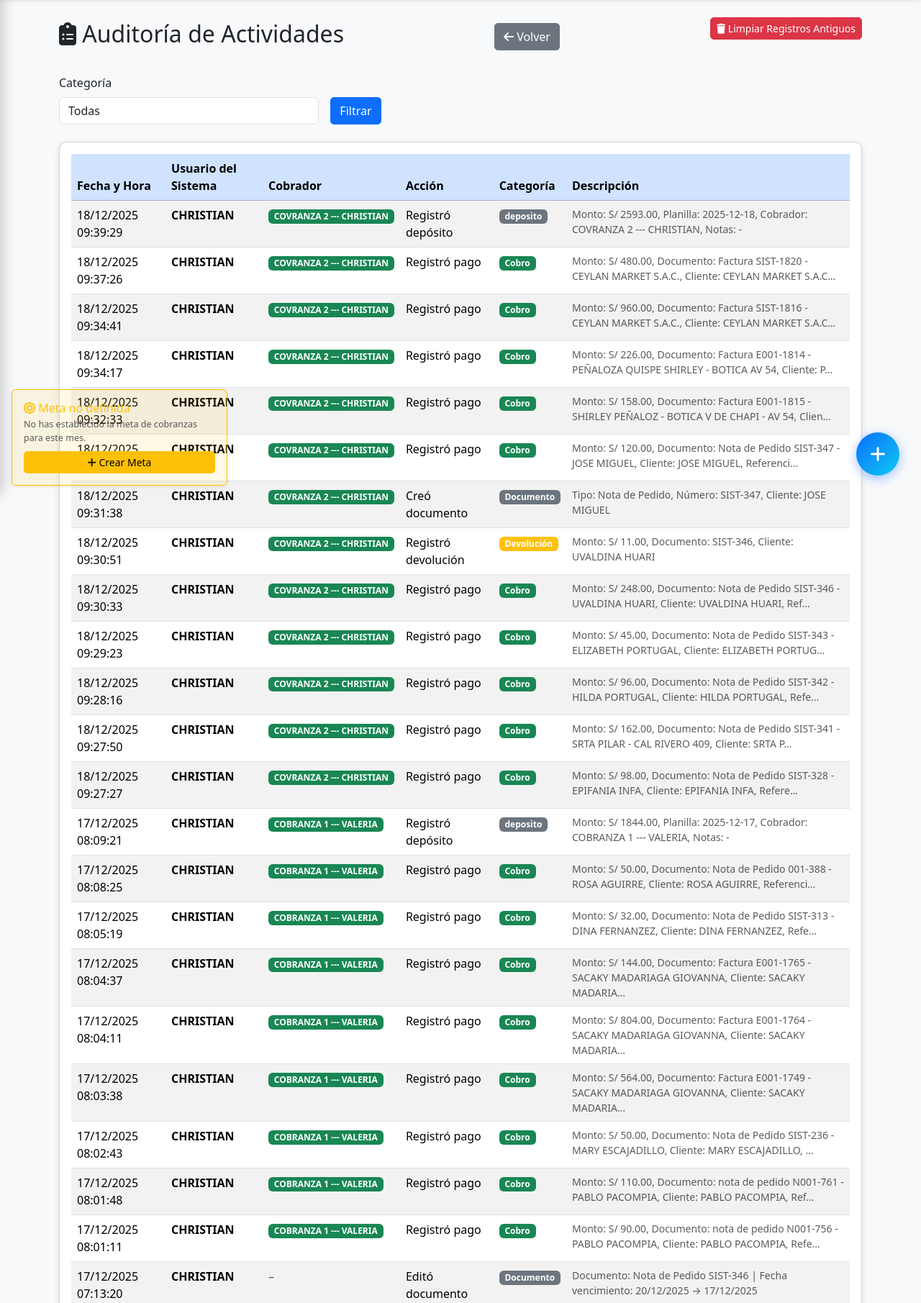
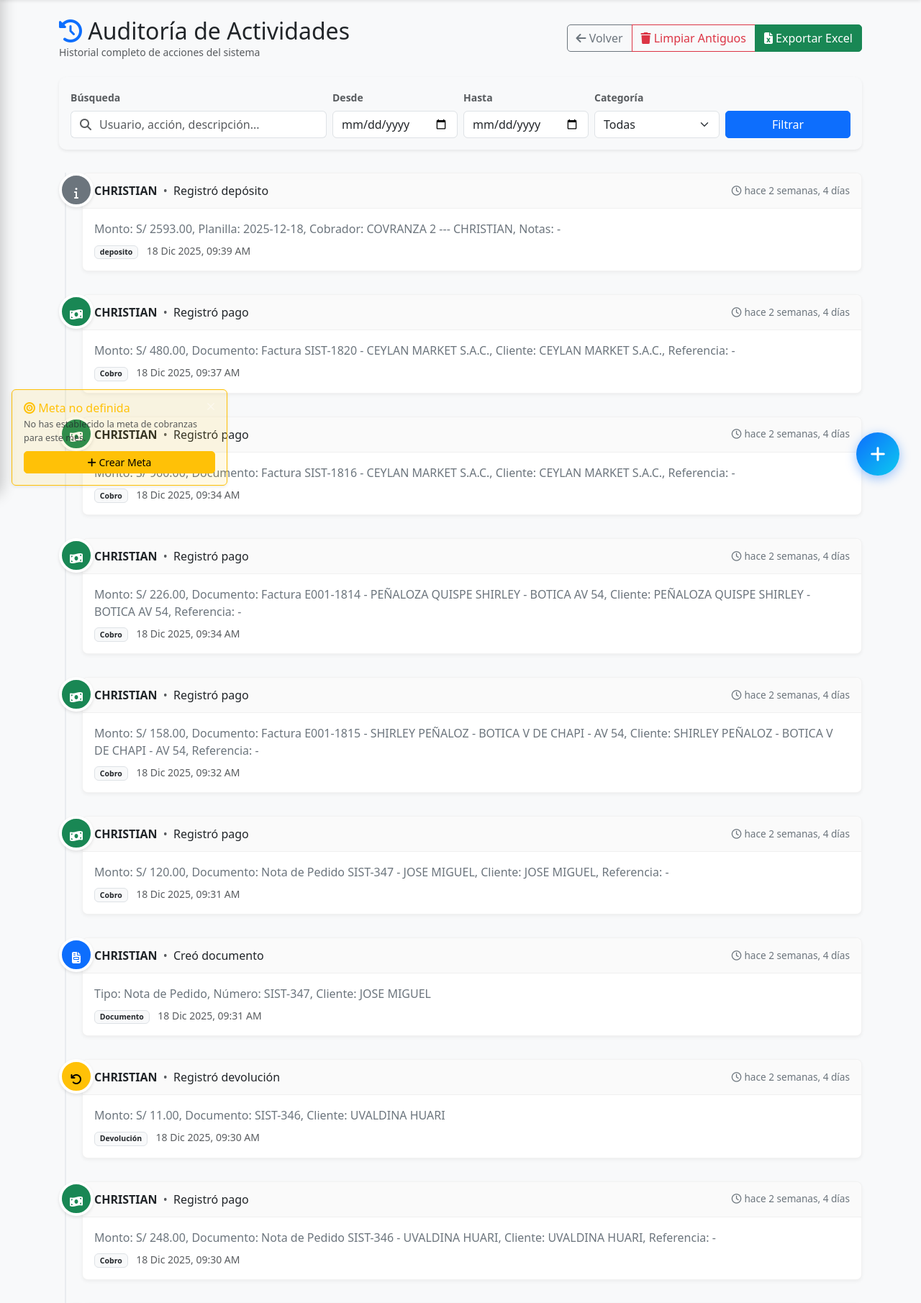
Before and after one commit to pantera3000/cobranzaV22, a Django app: page /clientes/log/ in a window 1280 px wide. Shown: the part 109-1920 px from the top of the page at 72% size. Run offline with Django 5.2, Linux system fonts and the light colour scheme; a user stored in the database is signed in; data comes from the database, SQL or seed files in the repository.

Commit message:
feat: Renovacion Auditoria Log (Timeline, Excel) y detalle correlativo en log

```diff
--- a/clientes/templates/clientes/log_actividad.html
+++ b/clientes/templates/clientes/log_actividad.html
@@ -1,62 +1,133 @@
 {% extends 'base.html' %}
+{% load humanize %}
 
 {% block title %}Auditoría de Actividades{% endblock %}
 
+{% block extra_css %}
+<style>
+    /* Estilos Timeline */
+    .timeline {
+        position: relative;
+        padding-left: 2rem;
+        margin-top: 2rem;
+    }
+    .timeline::before {
+        content: '';
+        position: absolute;
+        left: 0.5rem;
+        top: 0;
+        bottom: 0;
+        width: 2px;
+        background: #e9ecef;
+    }
+    .timeline-item {
+        position: relative;
+        margin-bottom: 2rem;
+    }
+    .timeline-icon {
+        position: absolute;
+        left: -2rem;
+        top: 0;
+        width: 3rem;
+        height: 3rem;
+        border-radius: 50%;
+        text-align: center;
+        line-height: 3rem;
+        color: white;
+        background: #6c757d;
+        border: 4px solid #fff;
+        z-index: 1;
+        box-shadow: 0 2px 4px rgba(0,0,0,0.1);
+    }
+    /* Colores por Categoría */
+    .cat-cobro { background-color: #198754 !important; } /* Success */
+    .cat-cliente { background-color: #0dcaf0 !important; } /* Info */
+    .cat-documento { background-color: #0d6efd !important; } /* Primary */
+    .cat-devolucion { background-color: #ffc107 !important; color: #000 !important; } /* Warning */
+    .cat-reporte { background-color: #6610f2 !important; } /* Indigo */
+    .cat-delete { background-color: #dc3545 !important; } /* Danger (si hay acción eliminar) */
+
+    .timeline-content {
+        background: #fff;
+        border-radius: 0.5rem;
+        box-shadow: 0 2px 5px rgba(0,0,0,0.05);
+        border: 1px solid rgba(0,0,0,0.05);
+        transition: transform 0.2s;
+    }
+    .timeline-content:hover {
+        transform: translateY(-2px);
+        box-shadow: 0 4px 10px rgba(0,0,0,0.1);
+    }
+    .timeline-header {
+        display: flex;
+        justify-content: space-between;
+        align-items: center;
+        padding: 0.75rem 1rem;
+        border-bottom: 1px solid #f0f0f0;
+        background: #fafafa;
+        border-radius: 0.5rem 0.5rem 0 0;
+    }
+    .timeline-time {
+        font-size: 0.85rem;
+        color: #6c757d;
+    }
+    .timeline-body {
+        padding: 1rem;
+    }
+</style>
+{% endblock %}
+
 {% block content %}
-<div class="d-flex justify-content-between align-items-center mb-4">
-    <h2><i class="fas fa-clipboard-list"></i> Auditoría de Actividades</h2>
-    <a href="{% url 'clientes:cliente_list' %}" class="btn btn-secondary">
+<div class="row mb-4 align-items-center">
+    <div class="col-md-6">
+        <h2 class="mb-0"><i class="fas fa-history text-primary"></i> Auditoría de Actividades</h2>
+        <p class="text-muted small mb-0">Historial completo de acciones del sistema</p>
+    </div>
+    <div class="col-md-6 text-md-end mt-3 mt-md-0">
+        <div class="btn-group">
+            <a href="{% url 'clientes:cliente_list' %}" class="btn btn-outline-secondary">
                 <i class="fas fa-arrow-left"></i> Volver
             </a>
-
-    <!-- En log_actividad.html, justo debajo del botón "Volver" -->
-    <!-- Botón para limpiar logs antiguos (solo admin) -->
             {% if user.is_superuser %}
-    <div class="mb-4 text-end">
-        <button type="button" class="btn btn-danger btn-sm" data-bs-toggle="modal" data-bs-target="#confirmarLimpiarLog">
-            <i class="fas fa-trash"></i> Limpiar Registros Antiguos
+            <button type="button" class="btn btn-outline-danger" data-bs-toggle="modal" data-bs-target="#confirmarLimpiarLog">
+                <i class="fas fa-trash"></i> Limpiar Antiguos
             </button>
-    </div>
-
-    <!-- Modal de confirmación -->
-    <div class="modal fade" id="confirmarLimpiarLog" tabindex="-1" aria-hidden="true">
-        <div class="modal-dialog">
-            <div class="modal-content">
-                <div class="modal-header">
-                    <h5 class="modal-title text-danger"><i class="fas fa-exclamation-triangle"></i> Limpiar Logs Antiguos</h5>
-                    <button type="button" class="btn-close" data-bs-dismiss="modal"></button>
-                </div>
-                <div class="modal-body">
-                    <p>¿Deseas eliminar los registros del log <strong>anteriores a</strong>?</p>
-                    <form method="post" action="{% url 'clientes:limpiar_log' %}">
-                        {% csrf_token %}
-                        <div class="mb-3">
-                            <select name="meses" class="form-select" required>
-                                <option value="3">3 meses</option>
-                                <option value="6" selected>6 meses</option>
-                                <option value="12">12 meses</option>
-                            </select>
-                        </div>
-                </div>
-                <div class="modal-footer">
-                    <button type="button" class="btn btn-secondary" data-bs-dismiss="modal">Cancelar</button>
-                    <button type="submit" class="btn btn-danger">Sí, Limpiar</button>
-                    </form>
+            {% endif %}
+            <a href="{% url 'clientes:log_export_excel' %}?{{ request.GET.urlencode }}" class="btn btn-success">
+                <i class="fas fa-file-excel"></i> Exportar Excel
+            </a>
         </div>
     </div>
 </div>
+
+<!-- Filtros Avanzados -->
+<div class="card border-0 shadow-sm mb-4 bg-light">
+    <div class="card-body p-3">
+        <form method="get" class="row g-2 align-items-end">
+            <!-- Buscador -->
+            <div class="col-md-4">
+                <label class="form-label small fw-bold text-muted">Búsqueda</label>
+                <div class="input-group">
+                    <span class="input-group-text bg-white border-end-0"><i class="fas fa-search text-muted"></i></span>
+                    <input type="text" name="q" class="form-control border-start-0 ps-0"
+                           placeholder="Usuario, acción, descripción..." value="{{ query }}">
                 </div>
-    {% endif %}
-
-
             </div>
 
-<!-- Filtros -->
-<form method="get" class="mb-4">
-    <div class="row g-3 align-items-end">
-        <div class="col-md-4">
-            <label class="form-label">Categoría</label>
-            <select name="categoria" class="form-control">
+            <!-- Fechas -->
+            <div class="col-6 col-md-2">
+                <label class="form-label small fw-bold text-muted">Desde</label>
+                <input type="date" name="fecha_desde" class="form-control" value="{{ fecha_desde }}">
+            </div>
+            <div class="col-6 col-md-2">
+                <label class="form-label small fw-bold text-muted">Hasta</label>
+                <input type="date" name="fecha_hasta" class="form-control" value="{{ fecha_hasta }}">
+            </div>
+
+            <!-- Categoría -->
+            <div class="col-md-2">
+                <label class="form-label small fw-bold text-muted">Categoría</label>
+                <select name="categoria" class="form-select">
                     <option value="">Todas</option>
                     {% for value, display in categorias %}
                     <option value="{{ value }}" {% if categoria == value %}selected{% endif %}>
@@ -65,123 +136,144 @@
                     {% endfor %}
                 </select>
             </div>
-        <div class="col-md-2">
-            <button type="submit" class="btn btn-primary">Filtrar</button>
+
+            <!-- Botones -->
+            <div class="col-md-2 d-grid gap-2">
+                <button type="submit" class="btn btn-primary text-white">
+                    Filtrar
+                </button>
+                {% if query or fecha_desde or fecha_hasta or categoria %}
+                <a href="{% url 'clientes:log_actividad' %}" class="btn btn-outline-secondary text-dark" style="text-decoration: none;">
+                    <i class="fas fa-times"></i> Limpiar
+                </a>
+                {% endif %}
+            </div>
+        </form>
     </div>
 </div>
-</form>
 
-<!-- Tabla -->
-<div class="card">
-    <div class="card-body">
-        <div class="table-responsive">
-            <table class="table table-striped table-hover">
-                <thead class="table-primary">
-                    <tr>
-                        <th>Fecha y Hora</th>
-                        <th>Usuario del Sistema</th>  <!-- 👈 Solo usuarios (auth.User) -->
-                        <th>Cobrador</th>             <!-- 👈 Solo cobradores (modelo Cobrador) -->
-                        <th>Acción</th>
-                        <th>Categoría</th>
-                        <th>Descripción</th>
-                    </tr>
-                </thead>
-                <tbody>
+<!-- Timeline -->
+<div class="timeline">
     {% for log in page_obj %}
-                    <tr>
-                        <td>{{ log.fecha|date:"d/m/Y H:i:s" }}</td>
+    <div class="timeline-item">
+        <!-- Ícono Dinámico -->
+        <div class="timeline-icon
+            {% if log.categoria == 'cliente' %}cat-cliente
+            {% elif log.categoria == 'cobro' %}cat-cobro
+            {% elif log.categoria == 'devolucion' %}cat-devolucion
+            {% elif log.categoria == 'reporte' %}cat-reporte
+            {% elif log.categoria == 'documento' %}cat-documento
+            {% elif 'Eliminó' in log.accion %}cat-delete
+            {% endif %}">
 
-                        <!-- Usuario (auth.User) -->
-                        <!-- Usuario (auth.User) -->
-                        <td>
+            {% if log.categoria == 'cliente' %}<i class="fas fa-user"></i>
+            {% elif log.categoria == 'cobro' %}<i class="fas fa-money-bill-wave"></i>
+            {% elif log.categoria == 'devolucion' %}<i class="fas fa-undo"></i>
+            {% elif log.categoria == 'reporte' %}<i class="fas fa-chart-line"></i>
+            {% elif log.categoria == 'documento' %}<i class="fas fa-file-invoice"></i>
+            {% elif 'Eliminó' in log.accion %}<i class="fas fa-trash"></i>
+            {% else %}<i class="fas fa-info"></i>
+            {% endif %}
+        </div>
+
+        <div class="timeline-content">
+            <div class="timeline-header">
+                <div>
+                    <strong>
                         {% if log.usuario %}
-                                <strong>{{ log.usuario.username }}</strong>
+                            {{ log.usuario.username }}
                         {% elif log.cobrador %}
-                                <span class="text-muted">–</span>
+                            <span class="text-success">{{ log.cobrador.nombre }}</span>
                         {% else %}
                             Sistema
                         {% endif %}
-                        </td>
-
-                        <!-- Cobrador (modelo Cobrador) -->
-                        <!-- Cobrador -->
-                        <td>
-                            {% if log.cobrador %}
-                                <span class="badge bg-success">{{ log.cobrador.nombre }}</span>
-                            {% elif log.usuario %}
-                                <span class="text-muted">–</span>
-                            {% else %}
-                                <span class="text-muted">–</span>
+                    </strong>
+                    <span class="text-muted mx-1">&bull;</span>
+                    {{ log.accion }}
+                </div>
+                <div class="timeline-time" title="{{ log.fecha|date:'d/m/Y H:i:s' }}">
+                    <i class="far fa-clock me-1"></i>{{ log.fecha|naturaltime }}
+                </div>
+            </div>
+            <div class="timeline-body">
+                <p class="mb-0 text-secondary">
+                    {{ log.descripcion|linebreaksbr }}
+                </p>
+                <div class="mt-2 text-muted small">
+                    <span class="badge bg-light text-dark border">{{ log.get_categoria_display }}</span>
+                    <span class="ms-2">{{ log.fecha|date:"d M Y, h:i A" }}</span>
+                </div>
+            </div>
+        </div>
+    </div>
+    {% empty %}
+    <div class="text-center py-5">
+        <div class="display-4 text-muted mb-3"><i class="fas fa-search"></i></div>
+        <h4 class="text-muted">No se encontraron actividades</h4>
+        <p class="text-muted">Prueba ajustando los filtros de búsqueda.</p>
+        {% if query or fecha_desde or fecha_hasta or categoria %}
+            <a href="{% url 'clientes:log_actividad' %}" class="btn btn-outline-primary">Limpiar Filtros</a>
         {% endif %}
-                        </td>
-
-                        <td>{{ log.accion }}</td>
-
-                        <td>
-                            <span class="badge
-                                {% if log.categoria == 'cliente' %}bg-info
-                                {% elif log.categoria == 'cobro' %}bg-success
-                                {% elif log.categoria == 'devolucion' %}bg-warning
-                                {% elif log.categoria == 'reporte' %}bg-primary
-                                {% else %}bg-secondary{% endif %}">
-                                {{ log.get_categoria_display }}
-                            </span>
-                        </td>
-
-                        <td class="text-muted small">{{ log.descripcion|truncatechars:100 }}</td>
-                    </tr>
-                    {% empty %}
-                    <tr>
-                        <td colspan="6" class="text-center">No hay registros de actividad.</td>
-                    </tr>
+    </div>
     {% endfor %}
-                </tbody>
-            </table>
 </div>
 
-        <!-- Paginación -->
-        <!-- Paginación -->
+<!-- Paginación Modernizada -->
 {% if page_obj.has_other_pages %}
-        <nav class="mt-3">
+<nav class="mt-4 mb-5">
     <ul class="pagination justify-content-center">
-                <!-- Botón "Anterior" -->
         {% if page_obj.has_previous %}
         <li class="page-item">
-                    <a class="page-link" href="?page={{ page_obj.previous_page_number }}{% if categoria %}&categoria={{ categoria }}{% endif %}">
-                        &laquo;
-                    </a>
-                </li>
-                {% else %}
-                <li class="page-item disabled"><span class="page-link">&laquo;</span></li>
-                {% endif %}
-
-                <!-- Números de página -->
-                {% for num in page_obj.paginator.page_range %}
-                    {% if page_obj.number == num %}
-                        <li class="page-item active"><span class="page-link">{{ num }}</span></li>
-                    {% else %}
-                        <li class="page-item">
-                            <a class="page-link" href="?page={{ num }}{% if categoria %}&categoria={{ categoria }}{% endif %}">
-                                {{ num }}
+            <a class="page-link shadow-sm border-0" href="?page={{ page_obj.previous_page_number }}&{{ request.GET.urlencode|cut:'page=' }}">
+                <i class="fas fa-chevron-left"></i>
             </a>
         </li>
         {% endif %}
-                {% endfor %}
 
-                <!-- Botón "Siguiente" -->
+        <li class="page-item disabled">
+            <span class="page-link border-0 bg-transparent text-muted">
+                Página {{ page_obj.number }} de {{ page_obj.paginator.num_pages }}
+            </span>
+        </li>
+
         {% if page_obj.has_next %}
         <li class="page-item">
-                    <a class="page-link" href="?page={{ page_obj.next_page_number }}{% if categoria %}&categoria={{ categoria }}{% endif %}">
-                        &raquo;
+            <a class="page-link shadow-sm border-0" href="?page={{ page_obj.next_page_number }}&{{ request.GET.urlencode|cut:'page=' }}">
+                <i class="fas fa-chevron-right"></i>
             </a>
         </li>
-                {% else %}
-                <li class="page-item disabled"><span class="page-link">&raquo;</span></li>
         {% endif %}
     </ul>
 </nav>
 {% endif %}
+
+<!-- Modal Limpiar (Mantener funcionalidad admin) -->
+{% if user.is_superuser %}
+<div class="modal fade" id="confirmarLimpiarLog" tabindex="-1">
+    <div class="modal-dialog">
+        <div class="modal-content border-0 shadow">
+            <div class="modal-header bg-danger text-white">
+                <h5 class="modal-title"><i class="fas fa-trash-alt"></i> Limpiar Historial</h5>
+                <button type="button" class="btn-close btn-close-white" data-bs-dismiss="modal"></button>
+            </div>
+            <div class="modal-body">
+                <p>Esta acción eliminará registros antiguos permanentemente para liberar espacio.</p>
+                <form method="post" action="{% url 'clientes:limpiar_log' %}">
+                    {% csrf_token %}
+                    <label class="form-label">Eliminar registros más antiguos de:</label>
+                    <select name="meses" class="form-select mb-3">
+                        <option value="3">3 meses</option>
+                        <option value="6" selected>6 meses</option>
+                        <option value="12">1 año</option>
+                    </select>
+                    <div class="d-grid">
+                        <button type="submit" class="btn btn-danger">Confirmar Limpieza</button>
+                    </div>
+                </form>
             </div>
         </div>
+    </div>
+</div>
+{% endif %}
 
 {% endblock %}
--- a/clientes/urls.py
+++ b/clientes/urls.py
@@ -16,6 +16,7 @@ urlpatterns = [
     path('config/', views.empresa_config, name='empresa_config'),
 
     path('log/limpiar/', views.limpiar_log, name='limpiar_log'),
+    path('log/exportar-excel/', views.log_export_excel, name='log_export_excel'),
 
 
     path('descargar-plantilla-clientes/', views.descargar_plantilla_clientes_excel, name='descargar_plantilla_excel'),
--- a/clientes/views.py
+++ b/clientes/views.py
@@ -186,25 +186,121 @@ def empresa_config(request):
 
 @permission_required('clientes.view_logactividad', raise_exception=True)
 def log_actividad(request):
-    # Obtener logs de los últimos 30 días (ajusta según necesidad)
-    fecha_inicio = timezone.now() - timedelta(days=30)
-    logs = LogActividad.objects.filter(fecha__gte=fecha_inicio).select_related('usuario', 'cobrador').order_by('-fecha')
+    # === 1. Obtener filtros ===
+    query = request.GET.get('q', '').strip()
+    fecha_desde = request.GET.get('fecha_desde', '')
+    fecha_hasta = request.GET.get('fecha_hasta', '')
+    categoria = request.GET.get('categoria', '')
 
-    # Filtro por categoría
-    categoria = request.GET.get('categoria')
+    logs = LogActividad.objects.select_related('usuario', 'cobrador').order_by('-fecha')
+
+    # === 2. Aplicar Filtros ===
+
+    # Búsqueda general
+    if query:
+        logs = logs.filter(
+            Q(usuario__username__icontains=query) |
+            Q(descripcion__icontains=query) |
+            Q(accion__icontains=query) |
+            Q(cobrador__nombre__icontains=query)
+        )
+
+    # Filtro por Categoría
     if categoria:
         logs = logs.filter(categoria=categoria)
 
-    # Paginación
-    paginator = Paginator(logs, 25)  # 25 por página
+    # Filtro por Fecha
+    if fecha_desde:
+        logs = logs.filter(fecha__date__gte=fecha_desde)
+
+    if fecha_hasta:
+        logs = logs.filter(fecha__date__lte=fecha_hasta)
+
+    # ⚠️ Si NO hay filtro de fecha, mostramos solo los últimos 30 días para evitar carga masiva
+    if not fecha_desde and not fecha_hasta and not query:
+        fecha_inicio_default = timezone.now() - timedelta(days=30)
+        logs = logs.filter(fecha__gte=fecha_inicio_default)
+
+    # === 3. Paginación ===
+    paginator = Paginator(logs, 50)  # Aumenté a 50 por página para timeline
     page_number = request.GET.get('page')
     page_obj = paginator.get_page(page_number)
 
-    return render(request, 'clientes/log_actividad.html', {
+    context = {
         'page_obj': page_obj,
         'categoria': categoria,
         'categorias': LogActividad.CATEGORIA_OPCIONES,
-    })
+        'query': query,
+        'fecha_desde': fecha_desde,
+        'fecha_hasta': fecha_hasta,
+    }
+    return render(request, 'clientes/log_actividad.html', context)
+
+
+@permission_required('clientes.view_logactividad', raise_exception=True)
+def log_export_excel(request):
+    """Exporta el log de actividades filtrado a Excel"""
+    # === 1. Obtener filtros (Misma lógica) ===
+    query = request.GET.get('q', '').strip()
+    fecha_desde = request.GET.get('fecha_desde', '')
+    fecha_hasta = request.GET.get('fecha_hasta', '')
+    categoria = request.GET.get('categoria', '')
+
+    logs = LogActividad.objects.select_related('usuario', 'cobrador').order_by('-fecha')
+
+    if query:
+        logs = logs.filter(
+            Q(usuario__username__icontains=query) |
+            Q(descripcion__icontains=query) |
+            Q(accion__icontains=query) |
+            Q(cobrador__nombre__icontains=query)
+        )
+    if categoria:
+        logs = logs.filter(categoria=categoria)
+    if fecha_desde:
+        logs = logs.filter(fecha__date__gte=fecha_desde)
+    if fecha_hasta:
+        logs = logs.filter(fecha__date__lte=fecha_hasta)
+
+    # Nota: En exportación NO limitamos a 30 días si no hay filtro,
+    # pero podríamos poner un límite de registros (ej: 5000) si fuera necesario.
+    # Por ahora exportamos todo lo que coincida.
+
+    # === 2. Generar Excel ===
+    wb = Workbook()
+    ws = wb.active
+    ws.title = "Auditoría"
+
+    # Encabezados
+    headers = ["Fecha", "Hora", "Usuario / Cobrador", "Acción", "Categoría", "Descripción"]
+    ws.append(headers)
+
+    # Estilo negrita para cabecera
+    for cell in ws[1]:
+        cell.font = Font(bold=True)
+
+    for log in logs:
+        # Determinar quién realizó la acción
+        responsable = log.usuario.username if log.usuario else (log.cobrador.nombre if log.cobrador else "Sistema")
+
+        # Fecha local (ajustar si es necesario, pero django suele manejarlo)
+        fecha_local = timezone.localtime(log.fecha)
+
+        ws.append([
+            fecha_local.strftime('%d/%m/%Y'),
+            fecha_local.strftime('%H:%M:%S'),
+            responsable,
+            log.accion,
+            log.get_categoria_display(),
+            log.descripcion
+        ])
+
+    # === 3. Respuesta HTTP ===
+    response = HttpResponse(content_type='application/vnd.openxmlformats-officedocument.spreadsheetml.sheet')
+    filename = f"auditoria_{timezone.now().strftime('%Y%m%d_%H%M')}.xlsx"
+    response['Content-Disposition'] = f'attachment; filename="{filename}"'
+    wb.save(response)
+    return response
 
 
 def cliente_list(request):
--- a/cobros/views.py
+++ b/cobros/views.py
@@ -405,7 +405,7 @@ def cobro_create(request):
                     cobrador=cobro.cobrador,
                     categoria='cobro',
                     accion='Registró pago',
-                    descripcion=f"Monto: S/ {cobro.monto:,.2f}, Documento: {documento}, Cliente: {documento.cliente.nombre}, Referencia: {cobro.referencia or '-'}"
+                    descripcion=f"Monto: S/ {cobro.monto:,.2f}, Correlativo: {cobro.correlativo}, Documento: {documento}, Cliente: {documento.cliente.nombre}, Referencia: {cobro.referencia or '-'}"
                 )
 
                 messages.success(
@@ -858,7 +858,7 @@ def registrar_pagos_multiple(request):
                     cobrador=cobrador,
                     categoria='cobro',
                     accion='Registró pago múltiple',
-                    descripcion=f"Referencia: {referencia}, Total: S/ {total_registrado:.2f}, {len(pago_keys)} documentos, Notas: {notas or '-'}"
+                    descripcion=f"Referencia: {referencia}, Total: S/ {total_registrado:.2f}, {len(pago_keys)} documentos, Notas: {notas or '-'}, Rango Correlativos: {generar_correlativo(fecha=fecha_pago)[:-5]}..."
                 )
             except Exception as log_error:
                 print(f"❌ Error al registrar log: {log_error}")
--- a/cuentas_por_cobrar/settings.py
+++ b/cuentas_por_cobrar/settings.py
@@ -50,6 +50,7 @@ INSTALLED_APPS = [
 
     'crispy_forms',  # 👈 Para Bootstrap en formularios
     'crispy_bootstrap5',
+    'django.contrib.humanize',  # ✅ Para flitros como naturaltime
 ]
 
 MIDDLEWARE = [
```
Lines whose indentation alone changed are shown as unchanged.
